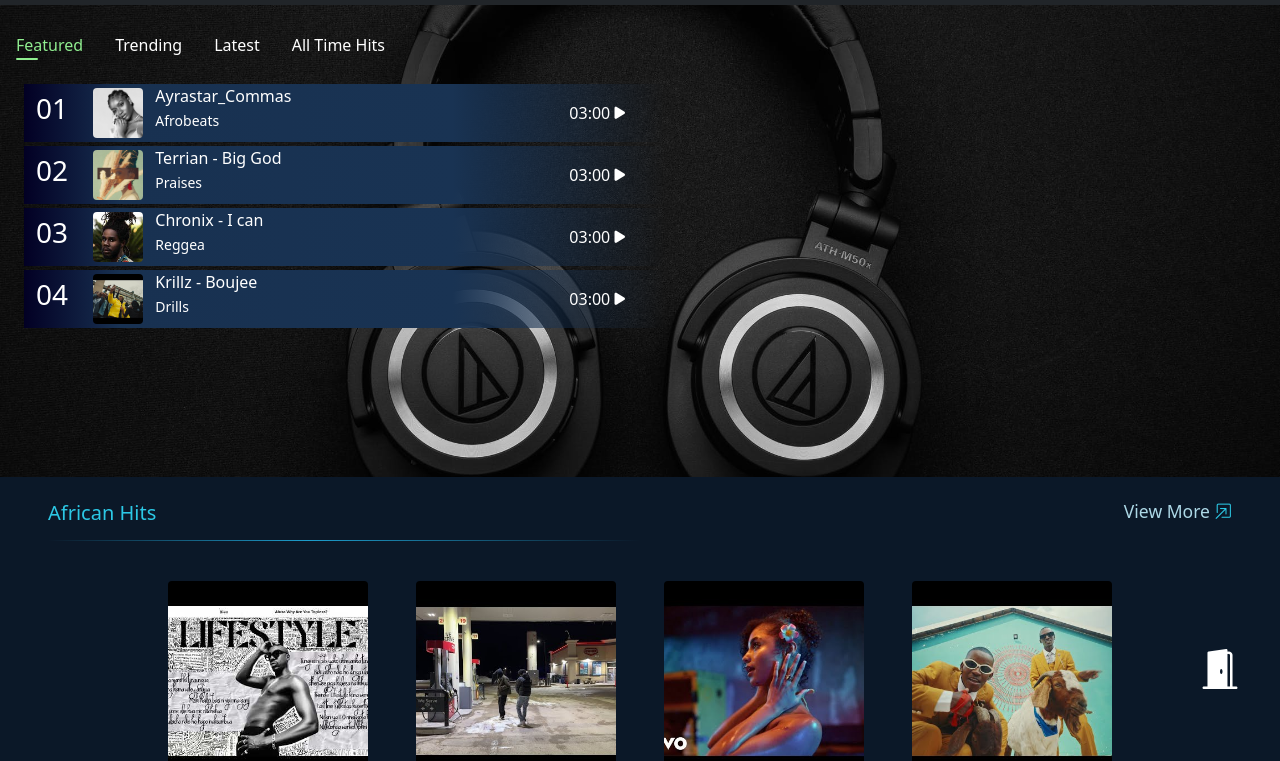
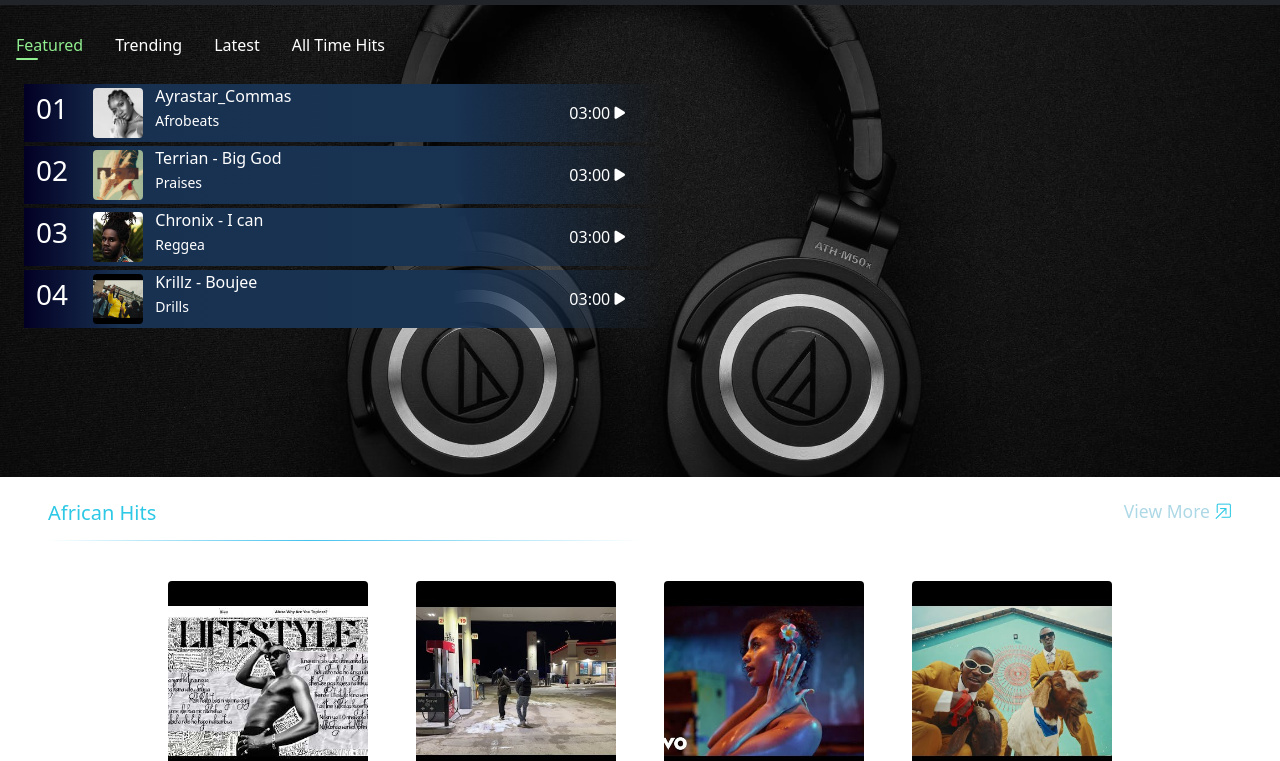
Before and after one commit to fredrickomondiodongo/YOtrack, a plain HTML site: page index.html in a window 1280 px wide. Shown: the part 71-832 px from the top of the page. Drawn offline with nearby package versions, Linux system fonts and the light colour scheme.

Commit message:
Update style.css

```diff
--- a/style.css
+++ b/style.css
@@ -4,7 +4,7 @@
  }
 
 body{
-    background-color: #0b1828;
+/*     background-color: #0b1828; */
 }
 
 html{
```
